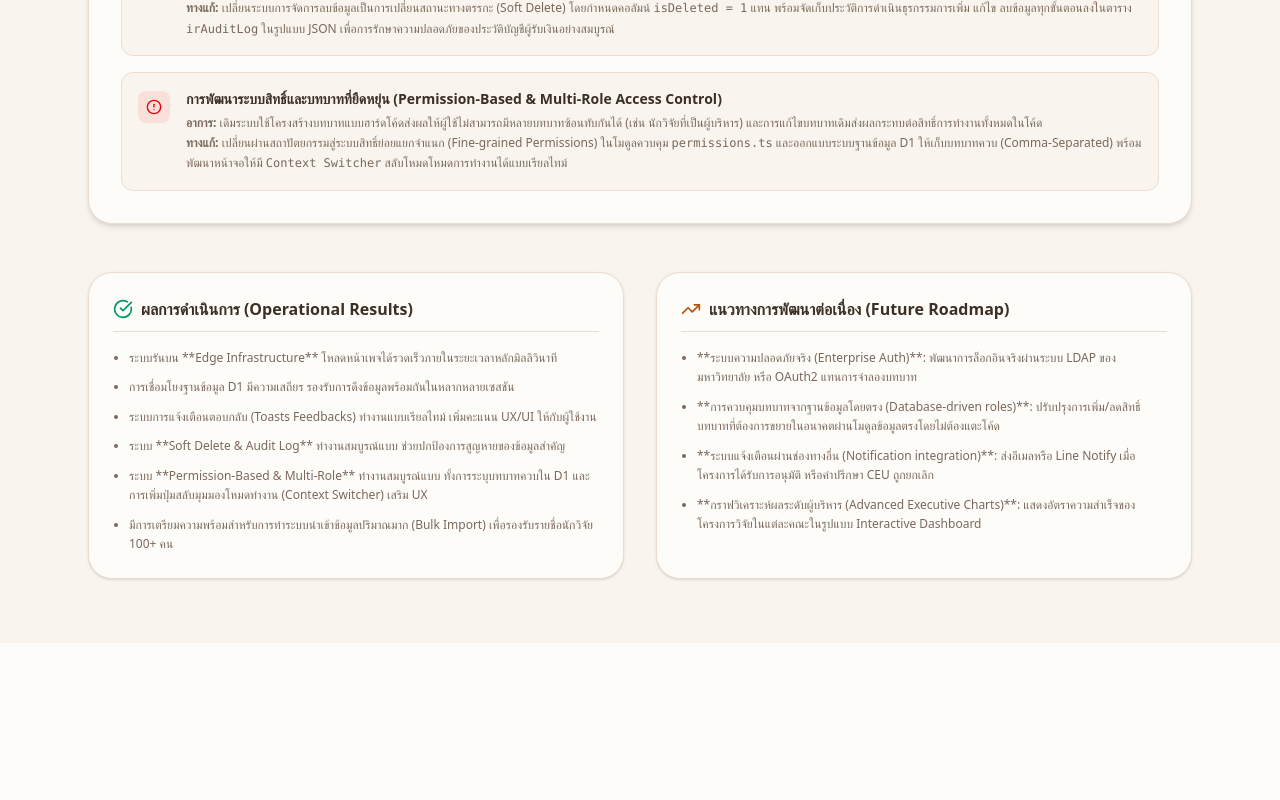
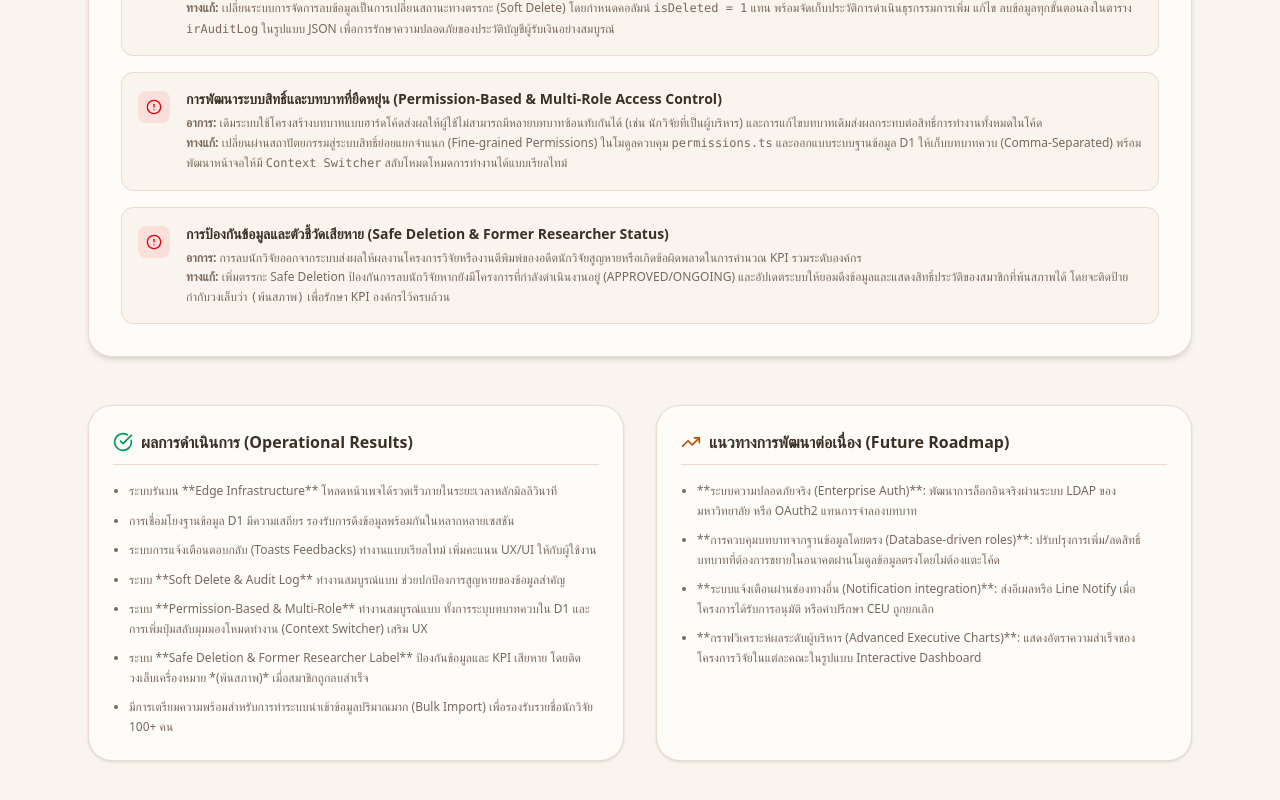
Before and after one commit to SolarXtr/iram-services, a Next.js app: page /about in a window 1280 px wide. Shown: the part 1778-2578 px from the top of the page. Before the commit the page ends 2421 px from the top, so only its background shows below. Built offline with nearby package versions, Linux system fonts and the light colour scheme.

Commit message:
Update portfolio page with Safe Deletion constraint and Former Researcher status roadmap

```diff
--- a/src/app/about/page.tsx
+++ b/src/app/about/page.tsx
@@ -261,6 +261,19 @@ export default function AboutProjectPage() {
               </div>
             </div>
 
+            <div className="p-4 bg-[#f9f5ee] rounded-xl border border-[#ebdccf] flex items-start gap-4">
+              <div className="bg-red-500/10 text-red-600 p-2 rounded-lg mt-0.5">
+                <AlertCircle className="h-4 w-4" />
+              </div>
+              <div>
+                <h4 className="text-sm font-bold text-[#3c2f25]">การป้องกันข้อมูลและตัวชี้วัดเสียหาย (Safe Deletion & Former Researcher Status)</h4>
+                <p className="text-xs text-[#7a685c] mt-1 leading-relaxed">
+                  <strong>อาการ:</strong> การลบนักวิจัยออกจากระบบส่งผลให้ผลงานโครงการวิจัยหรืองานตีพิมพ์ของอดีตนักวิจัยสูญหายหรือเกิดข้อผิดพลาดในการคำนวณ KPI รวมระดับองค์กร
+                  <br /><strong>ทางแก้:</strong> เพิ่มตรรกะ Safe Deletion ป้องกันการลบนักวิจัยหากยังมีโครงการที่กำลังดำเนินงานอยู่ (APPROVED/ONGOING) และอัปเดตระบบให้ยอมดึงข้อมูลและแสดงสิทธิ์ประวัติของสมาชิกที่พ้นสภาพได้ โดยจะติดป้ายกำกับวงเล็บว่า <code>(พ้นสภาพ)</code> เพื่อรักษา KPI องค์กรไว้ครบถ้วน
+                </p>
+              </div>
+            </div>
+
           </div>
         </section>
 
@@ -279,6 +292,7 @@ export default function AboutProjectPage() {
               <li>ระบบการแจ้งเตือนตอบกลับ (Toasts Feedbacks) ทำงานแบบเรียลไทม์ เพิ่มคะแนน UX/UI ให้กับผู้ใช้งาน</li>
               <li>ระบบ **Soft Delete & Audit Log** ทำงานสมบูรณ์แบบ ช่วยปกป้องการสูญหายของข้อมูลสำคัญ</li>
               <li>ระบบ **Permission-Based & Multi-Role** ทำงานสมบูรณ์แบบ ทั้งการระบุบทบาทควบใน D1 และการเพิ่มปุ่มสลับมุมมองโหมดทำงาน (Context Switcher) เสริม UX</li>
+              <li>ระบบ **Safe Deletion & Former Researcher Label** ป้องกันข้อมูลและ KPI เสียหาย โดยติดวงเล็บเครื่องหมาย *(พ้นสภาพ)* เมื่อสมาชิกถูกลบสำเร็จ</li>
               <li>มีการเตรียมความพร้อมสำหรับการทำระบบนำเข้าข้อมูลปริมาณมาก (Bulk Import) เพื่อรองรับรายชื่อนักวิจัย 100+ คน</li>
             </ul>
           </div>
```
